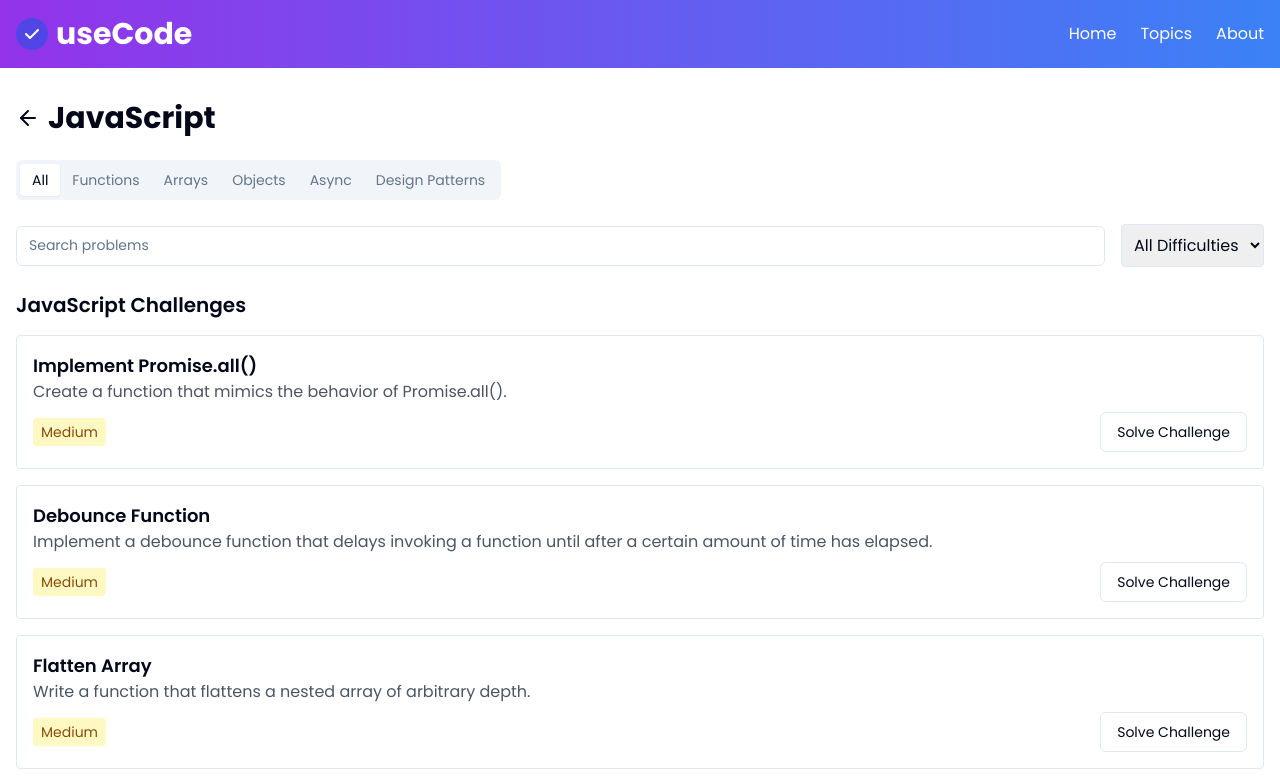
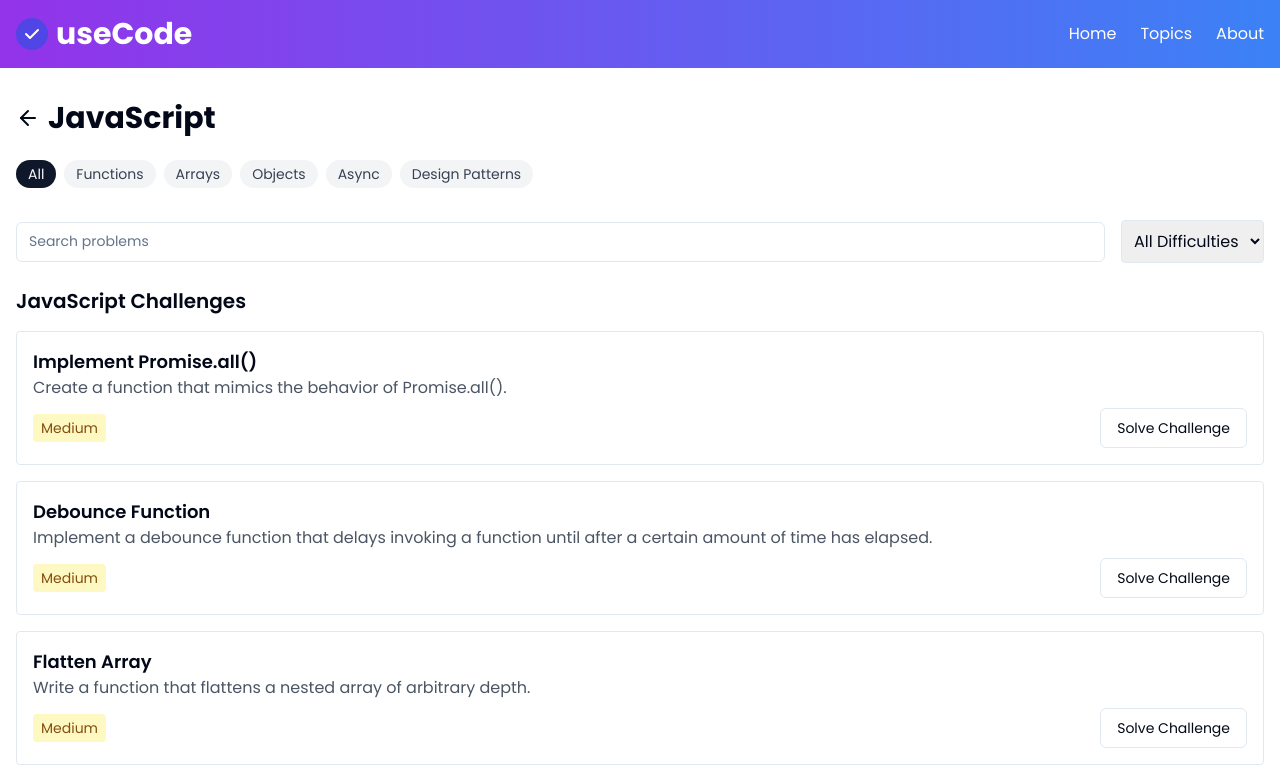
Before and after one commit to sandipguchait/usecode, a Next.js app: page /topics/javascript in a window 1280 px wide. Shown: the top 780 px of the page. Built offline with nearby package versions, Linux system fonts and the light colour scheme.

Commit message:
removing tab and make it as a category button

```diff
--- a/app/topics/javascript/page.jsx
+++ b/app/topics/javascript/page.jsx
@@ -43,19 +43,23 @@ const JavaScriptPage = () => {
           JavaScript
         </h1>
 
-        <Tabs defaultValue="All" className="mb-6">
-          <TabsList>
+        <div className="mb-6 overflow-x-auto">
+          <div className="flex space-x-2 pb-2">
             {categories.map(category => (
-              <TabsTrigger
+              <button
                 key={category}
-                value={category}
                 onClick={() => setSelectedCategory(category)}
+                className={`px-3 py-1 text-sm rounded-full whitespace-nowrap transition-colors ${
+                  selectedCategory === category
+                    ? 'bg-primary text-primary-foreground'
+                    : 'bg-gray-100 text-gray-700 hover:bg-gray-200'
+                }`}
               >
                 {category}
-              </TabsTrigger>
+              </button>
             ))}
-          </TabsList>
-        </Tabs>
+          </div>
+        </div>
 
         <div className="mb-6 flex items-center space-x-4">
           <Input
```
